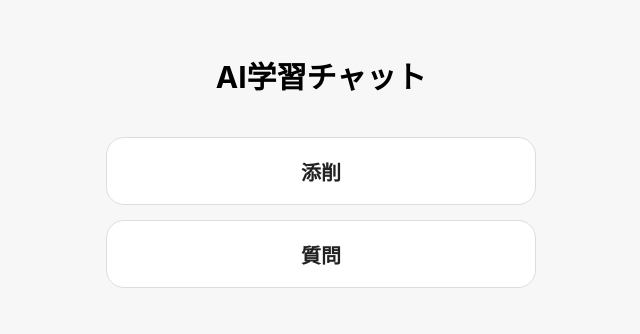
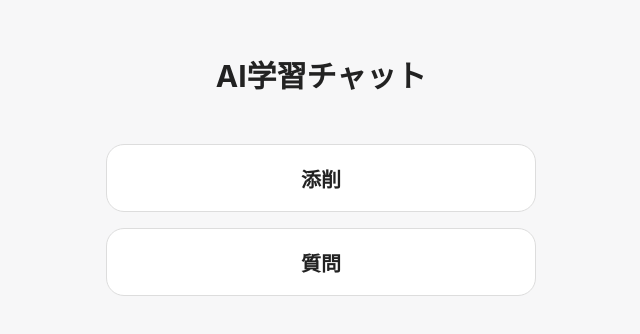
Before and after one commit to teikitesuto-tesutotaisakupurinto/AI, a website: page index.html in a window 1280 px wide. Shown: the part 222-556 px from the top of the page, without its empty margins (319-959 px from the left). Drawn offline with Linux system fonts and the light colour scheme.

Commit message:
Update index.html

```diff
--- a/index.html
+++ b/index.html
@@ -2,33 +2,41 @@
 <html lang="ja">
 <head>
 <meta charset="UTF-8">
-<meta name="viewport" content="width=device-width,initial-scale=1">
+<meta name="viewport" content="width=device-width,initial-scale=1,viewport-fit=cover">
 <title>AI学習チャット</title>
+
 <style>
 *{box-sizing:border-box}
-body{
+
+html,body{
   margin:0;
-  min-height:100vh;
+  min-height:100%;
+  font-family:-apple-system,BlinkMacSystemFont,"Noto Sans JP","Yu Gothic",sans-serif;
+  background:#f7f7f8;
+  color:#222;
+}
+
+main{
+  min-height:100dvh;
+  width:min(430px,calc(100% - 40px));
+  margin:auto;
   display:flex;
-  align-items:center;
+  flex-direction:column;
   justify-content:center;
-  font-family:-apple-system,BlinkMacSystemFont,"Noto Sans JP",sans-serif;
-  background:#f7f7f8;
 }
-main{
-  width:min(430px,calc(100% - 40px));
+
+h1{
   text-align:center;
-}
-h1{
   font-size:30px;
   margin:0 0 40px;
 }
+
 a{
   display:flex;
   align-items:center;
   justify-content:center;
   height:68px;
-  margin:15px 0;
+  margin:8px 0;
   border:1px solid #ddd;
   border-radius:18px;
   background:#fff;
@@ -37,13 +45,23 @@ a{
   font-size:20px;
   font-weight:600;
 }
+
+a:active{
+  background:#eee;
+}
 </style>
 </head>
+
 <body>
+
 <main>
+
 <h1>AI学習チャット</h1>
+
 <a href="/correction.html">添削</a>
 <a href="/question.html">質問</a>
+
 </main>
+
 </body>
 </html>
```
